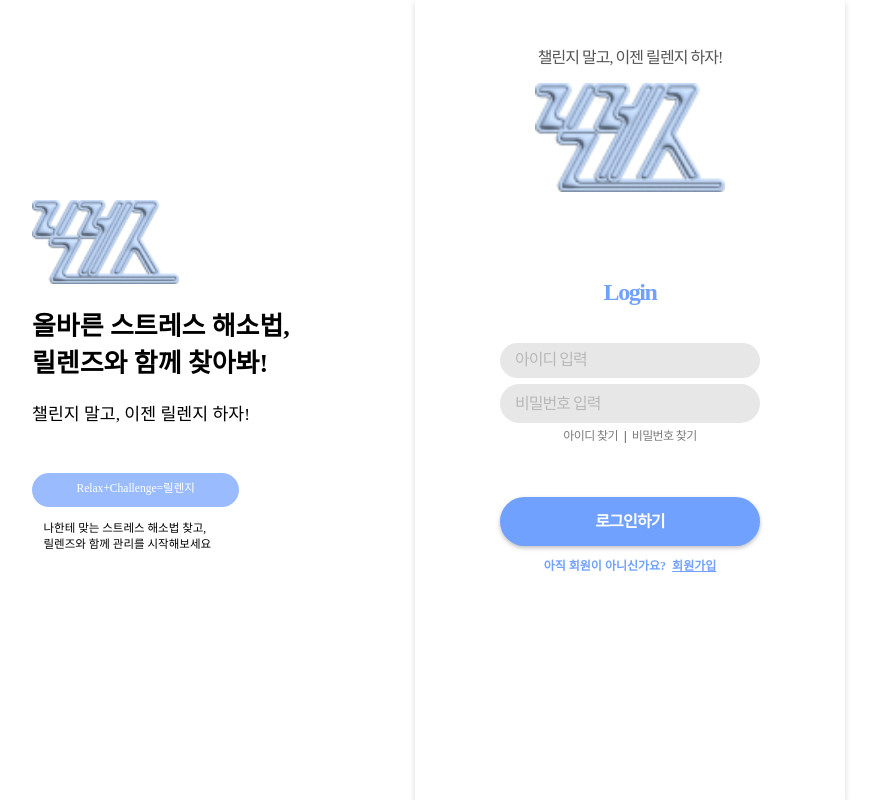
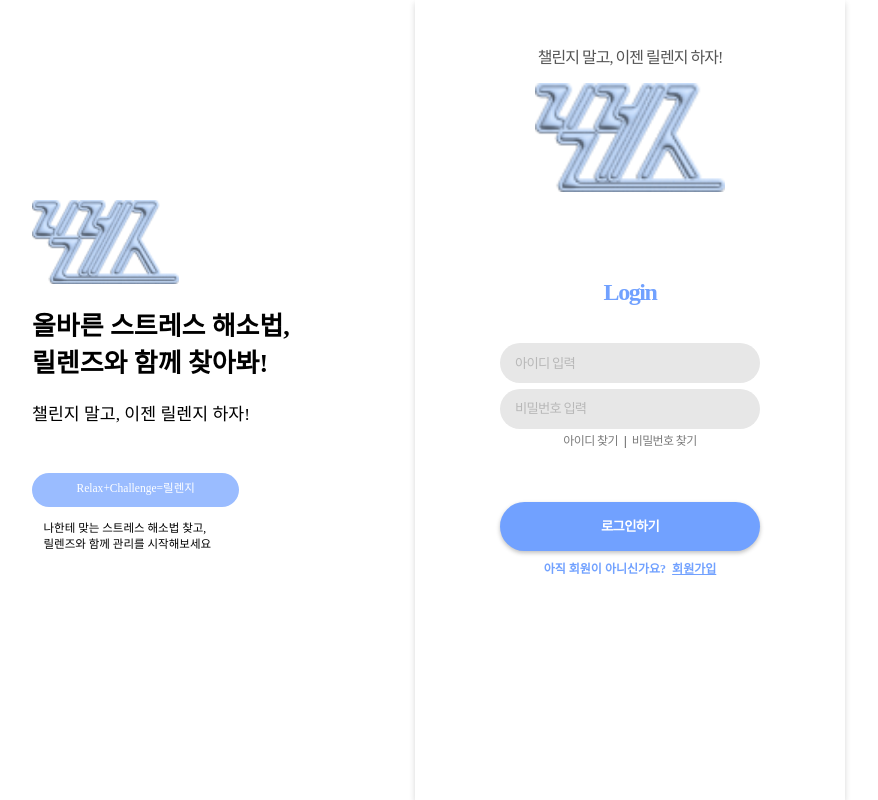
Before and after one commit to CalmCrews/relanz, a Django app: page /login/ in a window 1280 px wide. Shown: the whole page, without its empty margins (224-1102 px from the left). Run offline with Django 4.2, Linux system fonts and the light colour scheme; some web fonts are replaced.

Commit message:
style/input간격, font중복삭제, type password 수정

```diff
--- a/relanz/static/css/signin.css
+++ b/relanz/static/css/signin.css
@@ -22,7 +22,6 @@
     font-family: 'Pretendard';
     font-style: normal;
     font-weight: 500;
-    font-size: 16px;
     line-height: 19px;
     letter-spacing: -0.06em;
 
@@ -61,12 +60,12 @@
     padding: 10px 15px;
     border-radius: 9999px;
     background-color: #E7E7E7;
+    height: 3em;
 
     margin-bottom: 0.4em;
 }
 .login-form-div-mobile .username-input::placeholder {
     font-family: Pretendard;
-    font-size: 16px;
     font-weight: 300;
     line-height: 19px;
     letter-spacing: -0.06em;
@@ -80,17 +79,16 @@
     border-radius: 9999px;
     background-color: #E7E7E7;
     color: #AAAAAA;
-    font-size: 16px;
     font-weight: 400;
     line-height: 19px;
     letter-spacing: -0.06em;
     text-align: left;
+    height: 3em;
 
     margin-bottom: 0.4em;
 }
 .login-form-div-mobile .password-input::placeholder {
     font-family: Pretendard;
-    font-size: 16px;
     font-weight: 300;
     line-height: 19px;
     letter-spacing: -0.06em;
@@ -157,7 +155,6 @@
     font-family: 'Pretendard';
     font-style: normal;
     font-weight: 700;
-    font-size: 16px;
     line-height: 19px;
     text-align: center;
     letter-spacing: -0.05em;
--- a/relanz/templates/user/signin.html
+++ b/relanz/templates/user/signin.html
@@ -20,7 +20,7 @@
     <div class="login-form-div-mobile">
       <form action="" method="post">
         <input type="text" placeholder="아이디 입력" id="username" class="username-input">
-        <input type="text" placeholder="비밀번호 입력" id="password" class="password-input">
+        <input type="password" placeholder="비밀번호 입력" id="password" class="password-input">
         <div class="find-id-password">
           <a href="http://" class="find-id">아이디 찾기</a>
           <span>|</span>
```
